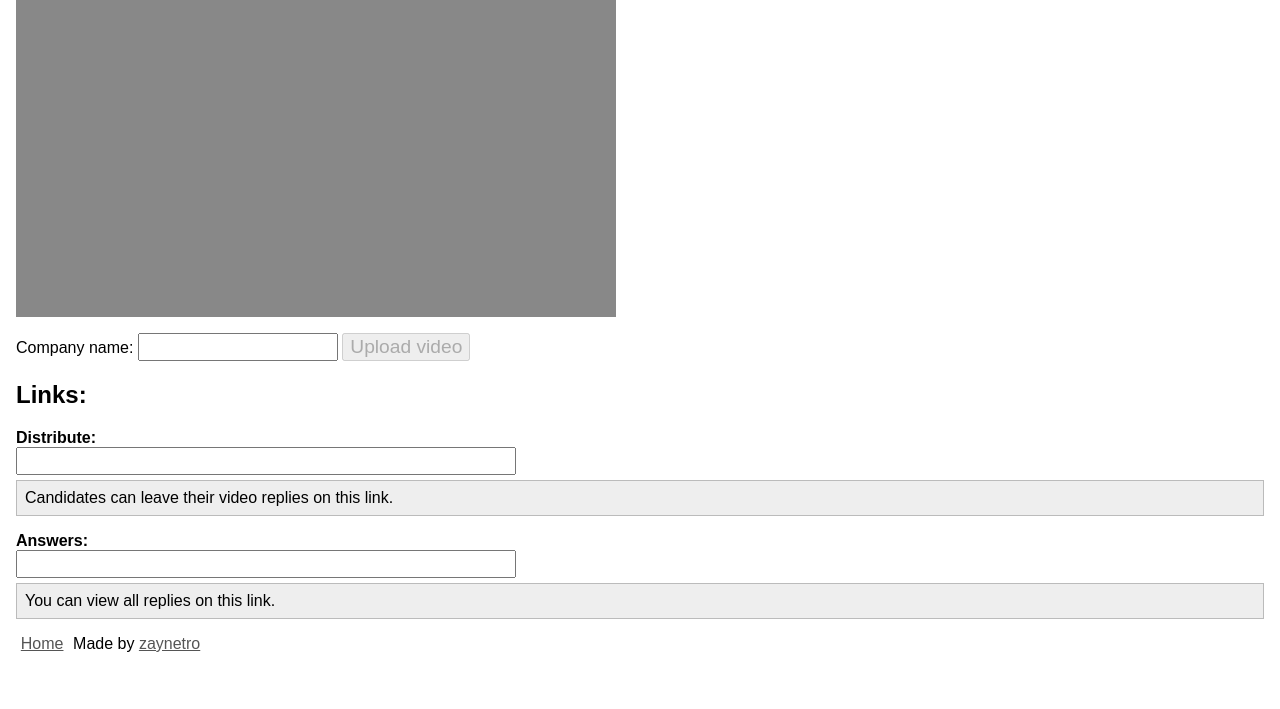
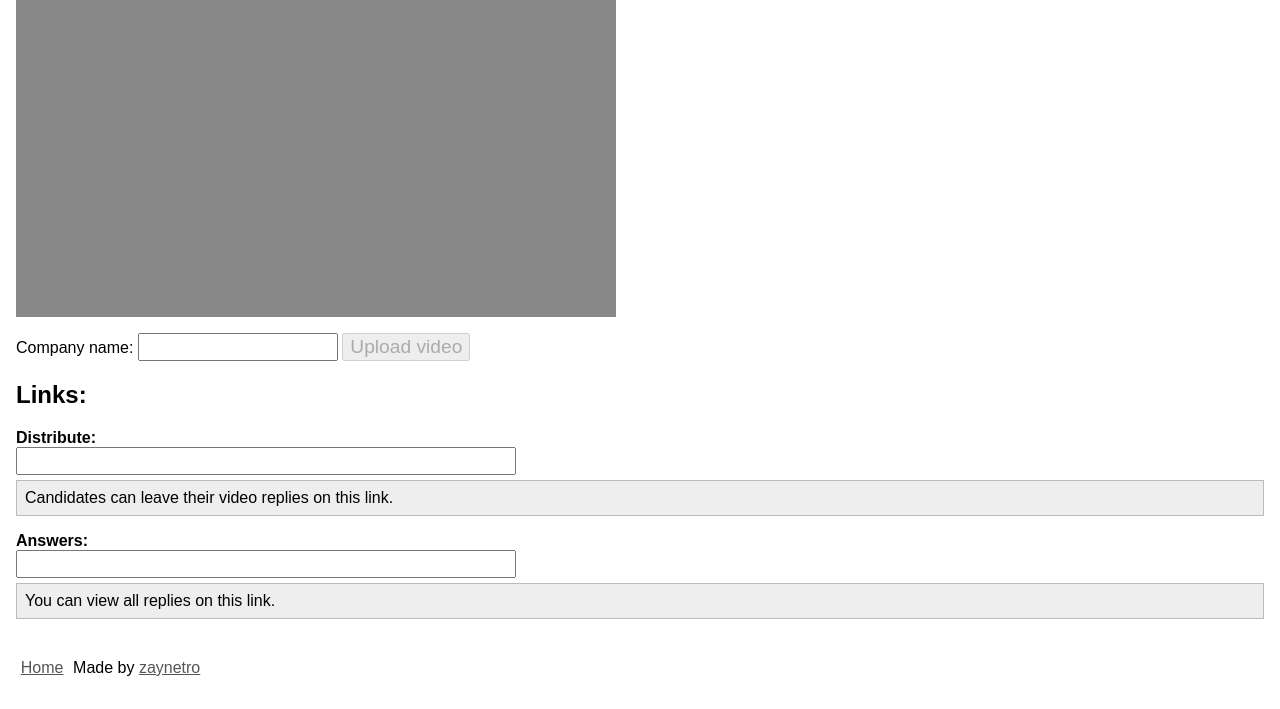
Before and after one commit to zaynetro/vidint, a website: page public/index.html in a window 1280 px wide. Shown: the part 303-1012 px from the top of the page. Before the commit the page ends 972 px from the top, so only its background shows below. Drawn offline with Linux system fonts and the light colour scheme.

Commit message:
Fix css bug

```diff
--- a/public/styles/template.css
+++ b/public/styles/template.css
@@ -53,7 +53,7 @@ li {
 }
 
 footer {
-  padding-top: 1.5rem 0;
+  padding: 1.5rem 0 1rem;
   text-align: center;
 }
 
```
